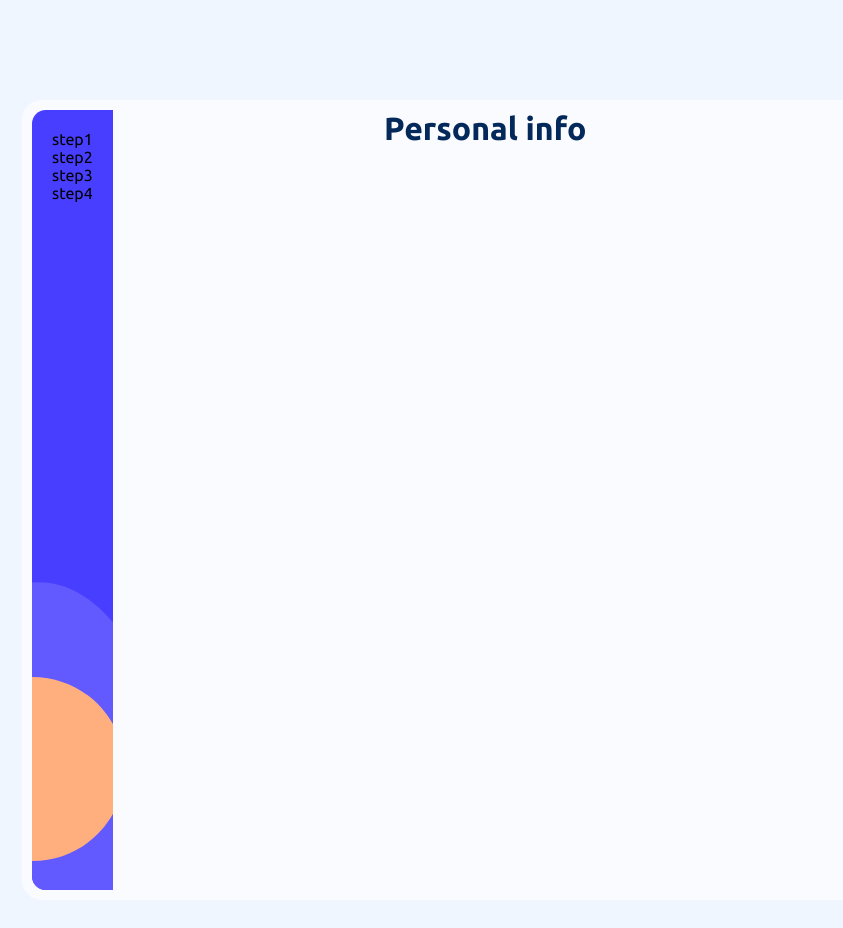
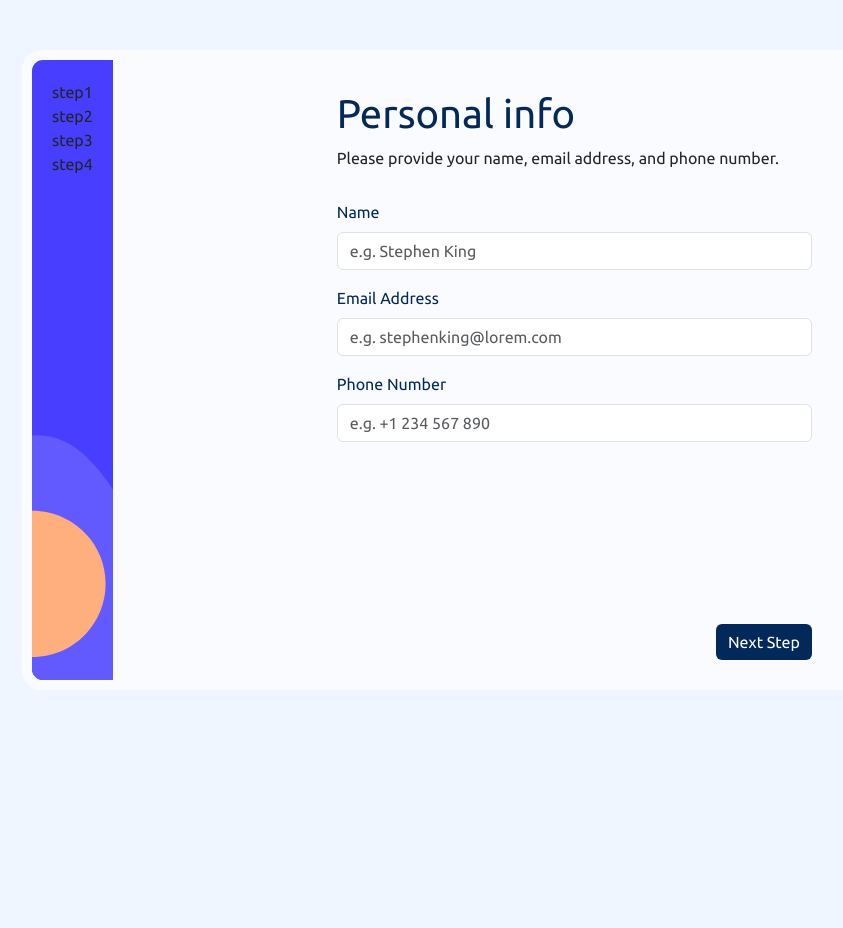
Before and after one commit to Maxim-Pv/multi-step-form, a React (Create React App) app: page / in a window 1280 px wide. Shown: the top 928 px of the page, without its empty margins (168-1011 px from the left). After the commit the page ends 800 px from the top, so only its background shows below. Built offline with nearby package versions, Linux system fonts and the light colour scheme.

Commit message:
develop personal info

```diff
--- a/package.json
+++ b/package.json
@@ -6,8 +6,10 @@
     "@testing-library/jest-dom": "^5.17.0",
     "@testing-library/react": "^13.4.0",
     "@testing-library/user-event": "^13.5.0",
+    "bootstrap": "^5.3.3",
     "formik": "^2.4.6",
     "react": "^18.3.1",
+    "react-bootstrap": "^2.10.2",
     "react-dom": "^18.3.1",
     "react-router-dom": "^6.23.1",
     "react-scripts": "5.0.1",
--- a/src/App.js
+++ b/src/App.js
@@ -4,6 +4,7 @@ import Step2 from './components/Step2';
 import Step3 from './components/Step3';
 import Step4 from './components/Step4';
 import StepsNavigation from './components/StepsNavigation';
+import 'bootstrap/dist/css/bootstrap.min.css';
 import './styles/main.css';
 
 function App() {
--- a/src/components/Step1.jsx
+++ b/src/components/Step1.jsx
@@ -1,12 +1,119 @@
 import React from "react";
+import { useState } from 'react';
+import Button from 'react-bootstrap/Button';
+import Form from 'react-bootstrap/Form';
+import { useFormik } from 'formik';
+import * as Yup from 'yup';
+import { useNavigate } from "react-router-dom";
+
+const validationSchema = Yup.object({
+  name: Yup.string()
+    .max(15, 'Must be 15 characters or less')
+    .required('This field is required'),
+  email: Yup.string()
+    .email('Invalid email address')
+    .required('This field is required'),
+  phone: Yup.string()
+    .matches(/^[0-9]{10,12}$/, 'Enter a valid phone number')
+    .required('This field is required'),
+});
 
 const Step1 = () => {
+  const navigate = useNavigate();
+
+  const formik = useFormik({
+    initialValues: {
+      name: '',
+      email: '',
+      phone: ''
+    },
+    validationSchema,
+    onSubmit: values => {
+      alert(JSON.stringify(values, null, 2));
+      navigate('/step2');
+    },
+
+  });
+
+
   return (
-    <div className="step1-content">
-      <div>
-        <h1 className="title">Personal info</h1>
+      <div className="step1-content">
+        <div>
+          <h1 className="title">Personal info</h1>
+          <p>Please provide your name, email address, and phone number.</p>
+        </div>
+        <Form onSubmit={formik.handleSubmit}>
+          <Form.Group className="mb-3">
+            <div className="label">
+              <Form.Label>Name</Form.Label>
+              {formik.touched.name && formik.errors.name ? (
+                <Form.Control.Feedback type="invalid">
+                  {formik.errors.name}
+                </Form.Control.Feedback>
+              ) : formik.touched.name && !formik.errors.name ? (
+                <Form.Control.Feedback type="valid" />
+              ) : null}
+            </div>
+            <Form.Control
+              id="name"
+              name="name"
+              type="text"
+              placeholder="e.g. Stephen King"
+              value={formik.values.name}
+              onChange={formik.handleChange}
+              isInvalid={formik.touched.name && !!formik.errors.name}
+              isValid={formik.touched.name && !formik.errors.name}
+            />
+          </Form.Group>
+          <Form.Group className="mb-3" >
+            <div className="label">
+              <Form.Label>Email Address</Form.Label>
+              {formik.touched.email && formik.errors.email ? (
+                <Form.Control.Feedback type="invalid">
+                  {formik.errors.email}
+                </Form.Control.Feedback>
+              ) : formik.touched.email && !formik.errors.email ? (
+                <Form.Control.Feedback type="valid" />
+              ) : null}
+            </div>
+            <Form.Control
+              id="email"
+              name="email"
+              type="text"
+              value={formik.values.email}
+              onChange={formik.handleChange}
+              placeholder="e.g. stephenking@lorem.com"
+              isInvalid={formik.touched.email && !!formik.errors.email}
+              isValid={formik.touched.email && !formik.errors.email}
+            />
+          </Form.Group>
+          <Form.Group className="mb-3">
+            <div className="label">
+              <Form.Label>Phone Number</Form.Label>
+              {formik.touched.phone && formik.errors.phone ? (
+                <Form.Control.Feedback type="invalid">
+                  {formik.errors.phone}
+                </Form.Control.Feedback>
+              ) : formik.touched.phone && !formik.errors.phone ? (
+                <Form.Control.Feedback type="valid" />
+              ) : null}
+            </div>
+            <Form.Control
+              id="phone"
+              name="phone"
+              type="number"
+              placeholder="e.g. +1 234 567 890"
+              value={formik.values.phone}
+              onChange={formik.handleChange}
+              isInvalid={formik.touched.phone && !!formik.errors.phone}
+              isValid={formik.touched.phone && !formik.errors.phone}
+            />
+          </Form.Group>
+          <Button variant="primary" type="submit">
+            Next Step
+          </Button>
+        </Form>
       </div>
-    </div>
   );
 };
 
--- a/src/styles/blocks/_step1.scss
+++ b/src/styles/blocks/_step1.scss
@@ -1,3 +1,44 @@
+@import "../colors";
+
 .step1-content {
-  width: 60%
+  width: 54%;
+  margin: 30px 100px 20px 0;
+  position: relative;
 }
+
+form {
+  margin-top: 30px;
+}
+
+.form-label {
+  color: $Marine-blue;
+}
+
+.form-control:focus {
+  border-color: $Marine-blue;
+}
+
+
+.btn-primary {
+  position: absolute;
+  bottom: 0;
+  right: 0;
+  background-color: $Marine-blue;
+  border: none;
+}
+
+.label {
+  display: flex;
+  justify-content: space-between;
+  align-items: center;
+}
+
+.error {
+  color: $Strawberry-red;
+}
+
+.invalid-feedback {
+  display: flex;
+  justify-content: end;
+  width: 50%;
+}
--- a/src/styles/main.css
+++ b/src/styles/main.css
@@ -1,5 +1,53 @@
 .step1-content {
-  width: 60%;
+  width: 54%;
+  margin: 30px 100px 20px 0;
+  position: relative;
+}
+
+form {
+  margin-top: 30px;
+}
+
+.form-label {
+  color: hsl(213, 96%, 18%);
+}
+
+.form-control:focus {
+  border-color: hsl(213, 96%, 18%);
+}
+
+.btn-primary {
+  position: absolute;
+  bottom: 0;
+  right: 0;
+  background-color: hsl(213, 96%, 18%);
+  border: none;
+}
+
+.label {
+  display: -webkit-box;
+  display: -ms-flexbox;
+  display: flex;
+  -webkit-box-pack: justify;
+      -ms-flex-pack: justify;
+          justify-content: space-between;
+  -webkit-box-align: center;
+      -ms-flex-align: center;
+          align-items: center;
+}
+
+.error {
+  color: hsl(354, 84%, 57%);
+}
+
+.invalid-feedback {
+  display: -webkit-box;
+  display: -ms-flexbox;
+  display: flex;
+  -webkit-box-pack: end;
+      -ms-flex-pack: end;
+          justify-content: end;
+  width: 50%;
 }
 
 @font-face {
@@ -31,7 +79,7 @@ body {
 
 .container {
   max-width: 900px;
-  height: 100vh;
+  height: 80vh;
   display: -webkit-box;
   display: -ms-flexbox;
   display: flex;
@@ -39,7 +87,7 @@ body {
       -ms-flex-pack: justify;
           justify-content: space-between;
   padding: 10px;
-  margin: 100px auto;
+  margin: 50px auto;
   border-radius: 20px;
   background-color: hsl(231, 100%, 99%);
 }
--- a/src/styles/main.scss
+++ b/src/styles/main.scss
@@ -32,11 +32,11 @@ body {
 
 .container {
   max-width: 900px;
-  height: 100vh;
+  height: 80vh;
   display: flex;
   justify-content: space-between;
   padding: 10px;
-  margin: 100px auto;
+  margin: 50px auto;
   border-radius: 20px;
   background-color: $Alabaster;
 }
```
Also changed, not shown: 2 other files (tests, documents, lock files or other folders).
